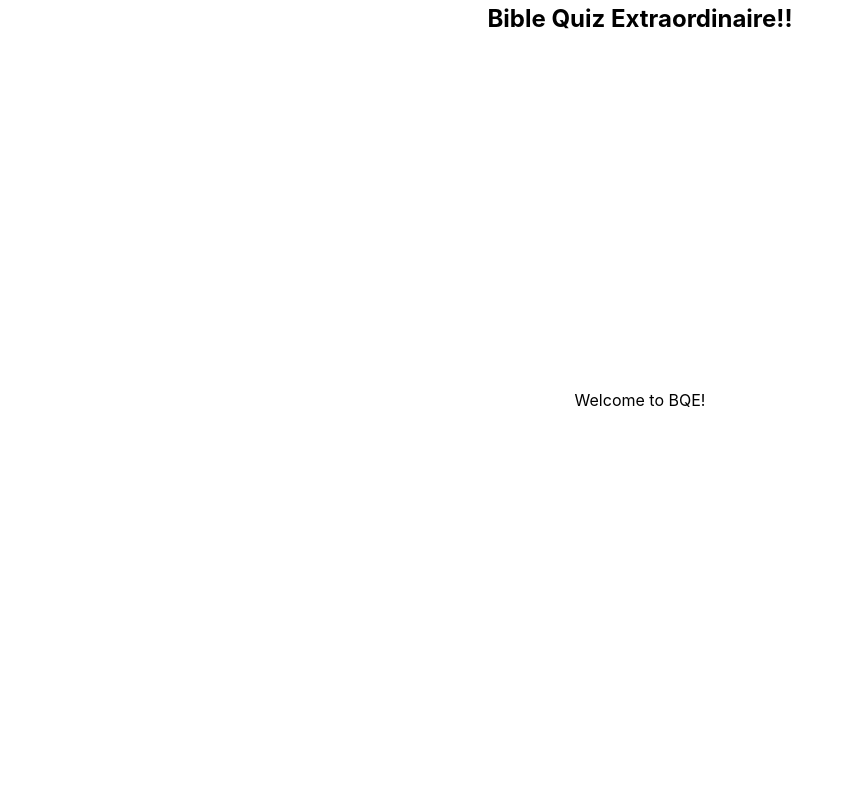
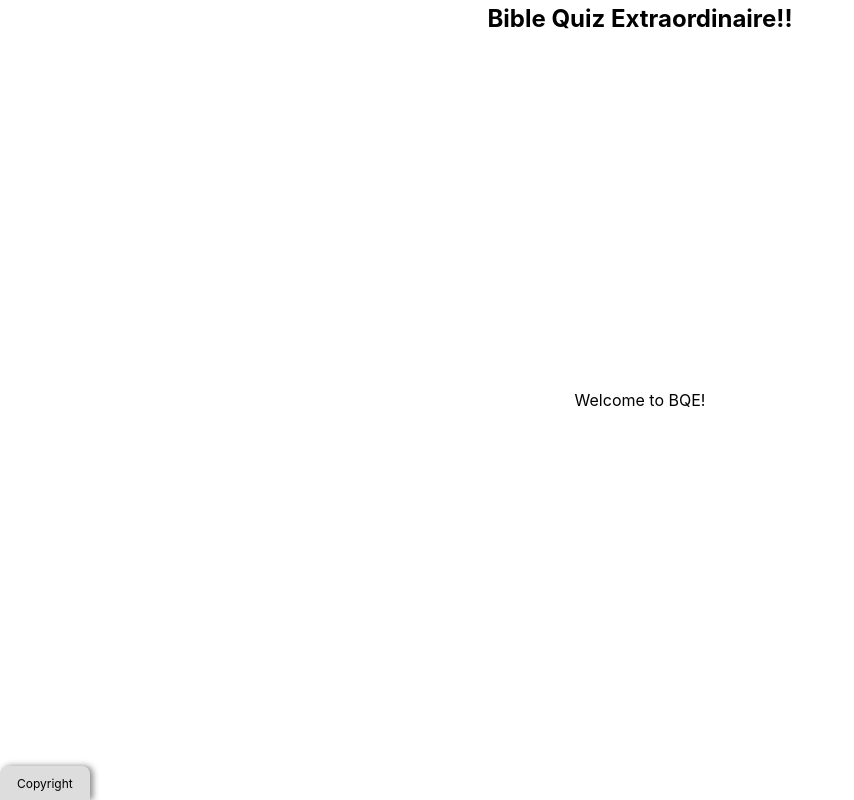
Before and after one commit to bransonsmith/BQE, a React (Create React App) app in the folder bqe_ui/: page / in a window 1280 px wide. Shown: the whole page, without its empty margins (0-854 px from the left). Built offline with nearby package versions, Linux system fonts and the light colour scheme.

Commit message:
Add esv copyright info

```diff
--- a/bqe_ui/src/App.js
+++ b/bqe_ui/src/App.js
@@ -1,6 +1,8 @@
 import './App.css';
 import React, { Suspense, lazy } from 'react';
 import { BrowserRouter as Router, Route, Switch } from 'react-router-dom';
+import Copyright from './components/Copyright/Copyright';
+import BottomTab from './components/BottomTab/BottomTab';
 
 // Load pages when they are needed
 const HomePage = lazy(() => import('./pages/HomePage/HomePage'));
@@ -24,6 +26,9 @@ function App() {
           </Switch>
         </Suspense>
       </Router>
+      <BottomTab label="Copyright">
+        <Copyright/>
+      </BottomTab>
     </div>
   );
 }
--- /dev/null
+++ b/bqe_ui/src/components/BottomTab/BottomTab.css
@@ -0,0 +1,49 @@
+.bottom-tab {
+    position: absolute;
+    bottom: 0px;
+    left: 0px;
+
+    height: fit-content;
+    display: flex;
+    border-top-left-radius: 8px;
+    border-top-right-radius: 8px;
+    background-color: var(--color-item);
+    border: var(--border-hidden);
+    box-shadow: 3px 0px 6px var(--color-shadow);
+    width: fit-content;
+    max-width: 95vw;
+}
+.bottom-tab:hover {
+    cursor: pointer;
+    border: var(--border-normal);
+    border-bottom: var(--border-hidden);
+}
+
+.collapsed-tab {
+    height: 30px;
+    display: flex;
+}
+
+.expanded-tab {
+    display: flex;
+    min-height: 200px;
+    padding: 20px 0px;
+    width: 800px;
+    max-width: 80%;
+    margin: auto;
+}
+
+.tab-label {
+    width: fit-content;
+    height: fit-content;
+    margin: auto 15px;
+    font-size: 12px;
+}
+
+.close {
+    position: relative;
+    right: 0px;
+    height: 20px;
+    width: 20px;
+    font-weight: bold;
+}
--- /dev/null
+++ b/bqe_ui/src/components/BottomTab/BottomTab.js
@@ -0,0 +1,36 @@
+import React from 'react';
+import './BottomTab.css';
+
+export default class BottomTab extends React.Component  {
+
+  constructor(props) {
+    super(props);
+    this.state = {
+        expanded: false
+    }
+
+    this.toggle = this.toggle.bind(this);
+    this.render = this.render.bind(this);
+  }
+
+  toggle() {
+      const currentExpandedValue = this.state.expanded;
+      this.setState({ expanded: !currentExpandedValue })
+  }
+
+  render() {
+      return(
+        <div className="bottom-tab" onClick={this.toggle}>
+            { this.state.expanded
+            ? <div className="expanded-tab">
+                {this.props.children}
+                <div className="close">close</div>
+              </div>
+            : <div className="collapsed-tab">
+                <div className="tab-label"> {this.props.label} </div>
+              </div>
+            }
+        </div>
+      );
+  }
+}
--- /dev/null
+++ b/bqe_ui/src/components/Copyright/Copyright.css
@@ -0,0 +1,11 @@
+.esv-copyright {
+    width: 100%;
+    height: fit-content;
+    display: flex;
+    margin: auto;
+}
+
+.esv-copyright-text {
+    margin: auto;
+    color: var(--color-text-normal);
+}
--- /dev/null
+++ b/bqe_ui/src/components/Copyright/Copyright.js
@@ -0,0 +1,19 @@
+import React from 'react';
+import './Copyright.css';
+
+export default class Copyright extends React.Component  {
+
+  render(){
+      return(
+        <div className="esv-copyright">
+            <div className="esv-copyright-text">
+                Scripture quotations marked “ESV” are from the ESV® Bible
+                (The Holy Bible, English Standard Version®), copyright © 2001 by Crossway,
+                a publishing ministry of Good News Publishers. Used by permission.
+                All rights reserved. You may not copy or download more than 500 consecutive
+                verses of the ESV Bible or more than one half of any book of the ESV Bible.
+            </div>
+        </div>
+      );
+  }
+}
--- a/bqe_ui/src/index.css
+++ b/bqe_ui/src/index.css
@@ -37,9 +37,11 @@ h2 {
 /* variables to use in css anywhere in app, this makes modifying the whole app relatively easy, and keeps things uniform */
 :root {
   --border-normal: 2px solid var(--color-border);
+  --border-hidden: 2px solid #00000000;
 
   --color-border: #000000;
   --color-error: #ad2e2e;
+  --color-item: #dddddd;
   --color-shadow: #00000077;
   --color-text-normal: #000000;
   --color-title: var(--color-text-normal);
```
